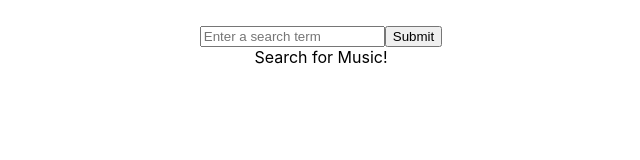
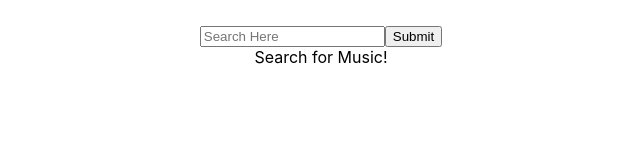
Before and after one commit to lukaslinares/SDSU-SD-04-RR-Music-Library, a React (Create React App) app: page / in a window 1280 px wide. Shown: the top 160 px of the page, without its empty margins (319-959 px from the left). Built offline with nearby package versions, Linux system fonts and the light colour scheme.

Commit message:
implement uncontrolled search bar form

```diff
--- a/src/App.jsx
+++ b/src/App.jsx
@@ -1,41 +1,41 @@
-import { useState, useEffect } from 'react'
+import { useState, useRef } from 'react'
 import './App.css';
 import Gallery from './Components/Gallery.jsx'
 import SearchBar from './Components/SearchBar.jsx'
 import { DataContext } from './Context/DataContext.jsx'
+import { SearchContext } from './Context/SearchContext.jsx'
 
 function App() {
-  let [search, setSearch] = useState('')
-  let [message, setMessage] = useState('Search for Music!')
-  let [data, setData] = useState([])
+  let [message, setMessage] = useState('Search for Music!');
+  let [data, setData] = useState([]);
+  let searchInput = useRef ('');
 
   const API_URL = 'https://itunes.apple.com/search?term='
 
-  useEffect(() => {
-    if (search) {
+  const handleSearch = (e, term) => {
+    e.preventDefault()
     const fetchData = async () => {
-        document.title = `${search} Music`
-        const response = await fetch(API_URL + search)
+      document.title = `${term} Music`
+      const response = await fetch(API_URL + term)
       const resData = await response.json()
       if (resData.results.length > 0) {
-          setData(resData.results)
+        return setData(resData.results)
       } else {
-          setMessage("Not found.")
+        return setMessage("Not found.")
       }
       console.log(resData)
     }
     fetchData()
   }
-  }, [search])
-
-  const handleSearch = (e, term) => {
-    e.preventDefault()
-    setSearch(term)
-  }
 
   return (
     <div className="app">
-      <SearchBar handleSearch={handleSearch}/>
+      <SearchContext.Provider value={{
+        term: searchInput,
+        handleSearch: handleSearch
+      }}>
+        <SearchBar/>
+      </SearchContext.Provider>
       {message}
       <DataContext.Provider value={data}>
         <Gallery />
--- a/src/Components/SearchBar.jsx
+++ b/src/Components/SearchBar.jsx
@@ -1,12 +1,13 @@
-import React, { useState } from 'react'
+import { useState, useContext } from 'react'
+import { SearchContext } from '../Context/SearchContext'
 
-function SearchBar(props) {
-    let [searchTerm, setSearchTerm] = useState('')
+function SearchBar() {
+    const {term, handleSearch} = useContext(SearchContext)
 
     return (
-        <form onSubmit={(e) => props.handleSearch(e, searchTerm)}>
-            <input type="text" placeholder="Enter a search term" onChange={(e) => setSearchTerm(e.target.value)}/>
-            <input type="submit" />
+        <form>
+            <input ref={term} type="text" placeholder="Search Here" />
+            <button onClick={(e) => handleSearch(e, term.current.value)}>Submit</button>
         </form>
     )
 }
--- /dev/null
+++ b/src/Context/SearchContext.jsx
@@ -0,0 +1,6 @@
+import { createContext } from 'react'
+
+export const SearchContext = createContext({
+    term: '',
+    handleSearch: () => {}
+})
```
Lines whose indentation alone changed are shown as unchanged.
